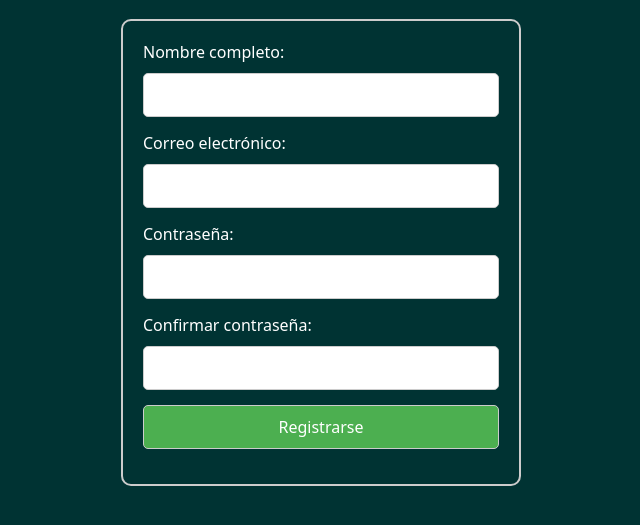
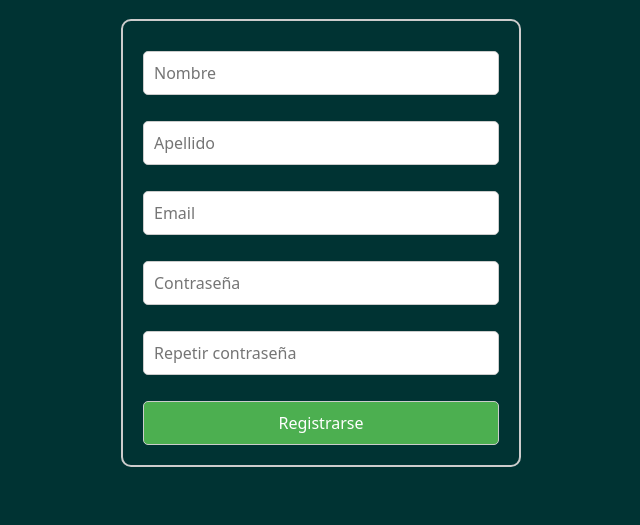
Before and after one commit to maxiflores9902/maxiflores9902.github.io, a plain HTML site: page html/registry.html in a window 1280 px wide. Shown: the part 67-592 px from the top of the page, without its empty margins (319-959 px from the left). Drawn offline with Linux system fonts and the light colour scheme.

Commit message:
Refactor form registry

```diff
--- a/css/registry-styles.css
+++ b/css/registry-styles.css
@@ -40,7 +40,6 @@ body{
         padding: 10px;
         border: 1px solid #ccc;
         border-radius: 5px;
-        margin-bottom: 15px;
         margin-top: 10px;
         font-weight: 500;
         text-align: left;
@@ -52,7 +51,7 @@ body{
         padding: 10px;
         border: 1px solid #ccc;
         border-radius: 5px;
-        margin-bottom: 15px;
+        margin-top: 10px;
         font-weight: 500;
         color: white;
 
--- a/html/registry.html
+++ b/html/registry.html
@@ -12,19 +12,31 @@
     <h1 class="firstTitle">Registro</h1>
 
     <form class="form">
-        <label class="label" for="nombre">Nombre completo:</label>
-        <input class="input" type="text" id="nombre" name="nombre" required>
+        <div>
+            <input class="input" placeholder="Nombre" id="nombre" name="nombre" required>
+            <p class="error-text"></p>
+        </div>
+        <div>
+            <input class="input" placeholder="Apellido" id="apellido" name="apellido" required>
+            <p class="error-text"></p>
+        </div>
+        <div>
+            <input class="input" placeholder="Email" id="email" name="email" required>
+            <p class="error-text"></p>
+        </div>
+        <div>
+            <input class="input" placeholder="Contraseña" id="contrasena" name="contrasena" required>
+            <p class="error-text"></p>
+        </div>
+        <div>
+            <input class="input" placeholder="Repetir contraseña" id="confirmarContrasena" name="confirmarContrasena" required>
+            <p class="error-text"></p>
+        </div>
+        <div>
+            <button class="button" type="submit">Registrarse</button>
+        </div>
 
-        <label class="label" for="correo">Correo electrónico:</label>
-        <input class="input" type="email" id="correo" name="correo" required>
 
-        <label class="label" for="contrasena">Contraseña:</label>
-        <input class="input" type="password" id="contrasena" name="contrasena" required>
-
-        <label class="label" for="confirmarContrasena">Confirmar contraseña:</label>
-        <input class="input" type="password" id="confirmarContrasena" name="confirmarContrasena" required>
-
-        <button class="button" type="submit">Registrarse</button>
     </form>
 </body>
 
```
